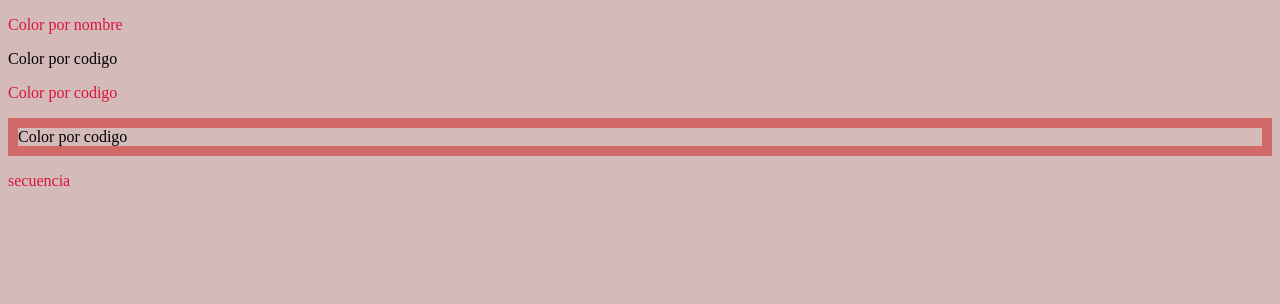
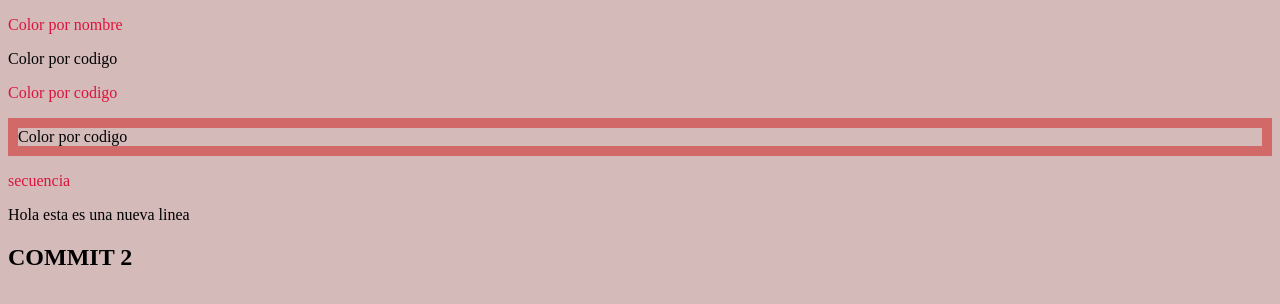
Before and after one commit to charly8888/leccion03, a plain HTML site: page index.html in a window 1280 px wide. Drawn offline with Linux system fonts and the light colour scheme.

Commit message:
agregamos commitgitignore y combiamos el index

```diff
--- a/Index.html
+++ b/index.html
@@ -21,5 +21,7 @@
     </p>
     <p style="color:hsl(348, 83%, 47%)">
     secuencia</p>
+    <p>Hola esta es una nueva linea</p>
+    <h2>COMMIT 2</h2>
 </body>
 </html>
```
Also changed, not shown: 1 other file.
